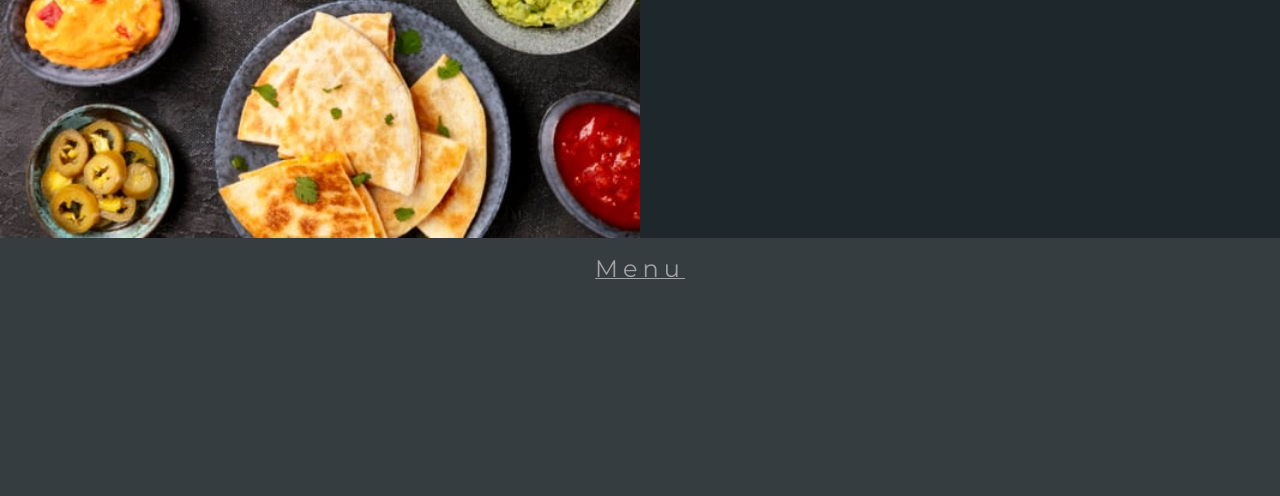
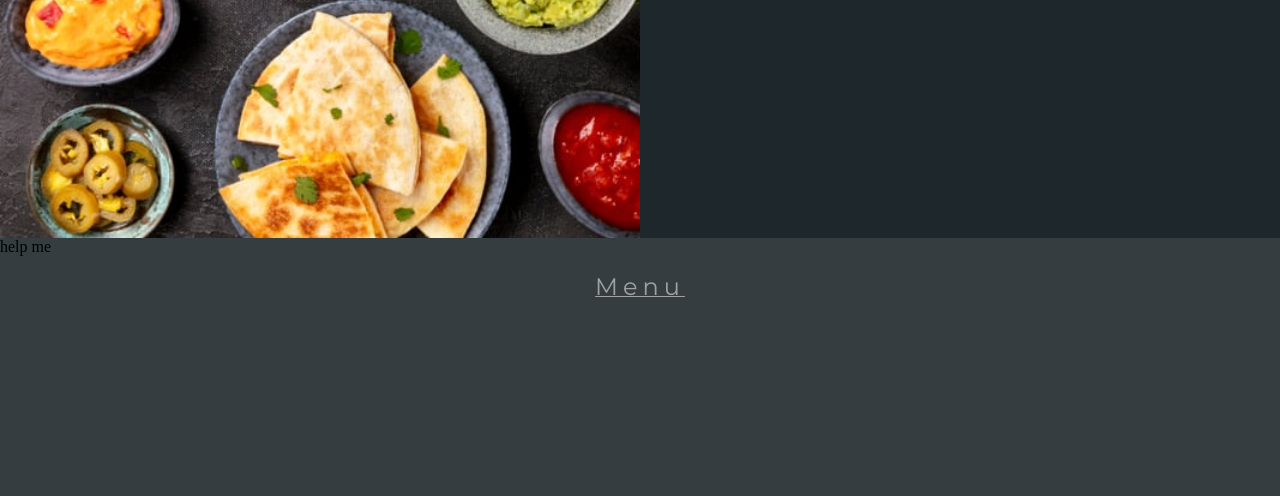
Before and after one commit to XLmT09/RestrauntApplication, a Django app: page / in a window 1280 px wide. Shown: the part 1362-1858 px from the top of the page. Run offline with Django 4.2, Linux system fonts and the light colour scheme.

Commit message:
Adds beggining of adding of picture to menu section

```diff
--- a/project/project/templates/homePage.html
+++ b/project/project/templates/homePage.html
@@ -49,6 +49,7 @@
       <div class="aboutTitle" id="about">About Us</div>
     </div>
     <div class="bg3" id="Menu">
+      <div class="dishbox2">help me</div>
       <div class="aboutTitle" id="about">Menu</div>
     </div>
   </body>
```
Also changed, not shown: project/project/static/images/dish2.jpg.
